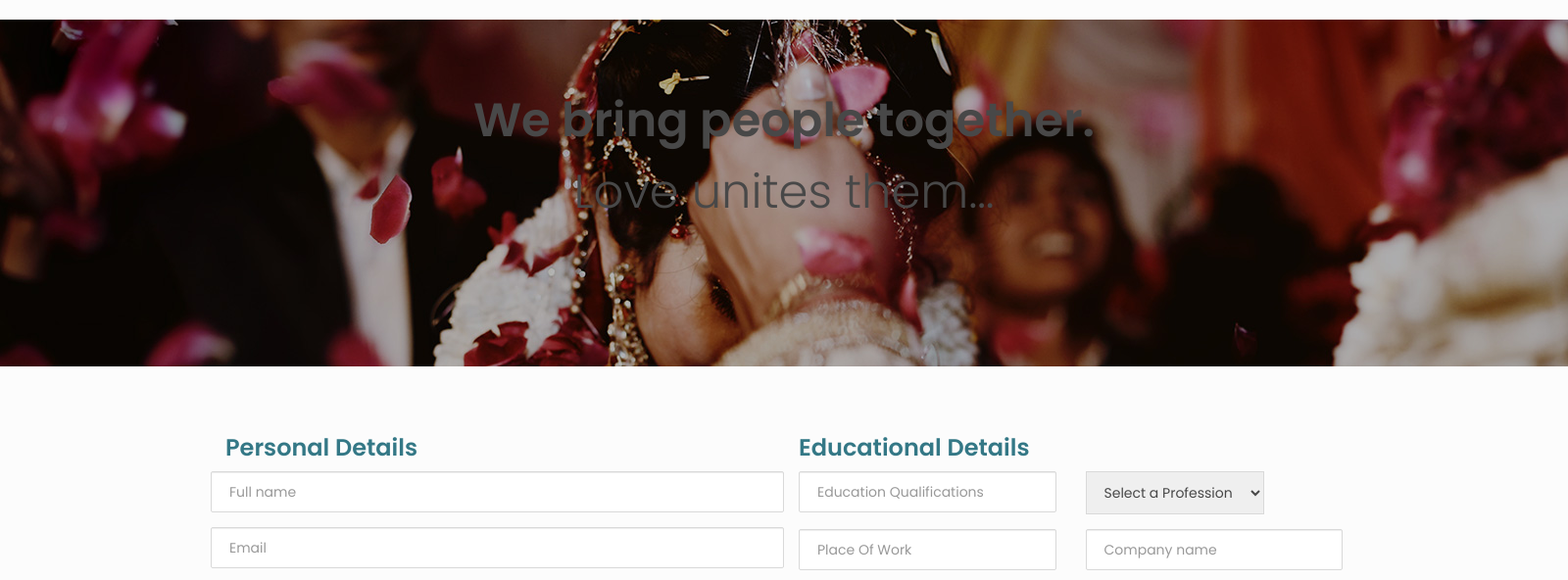
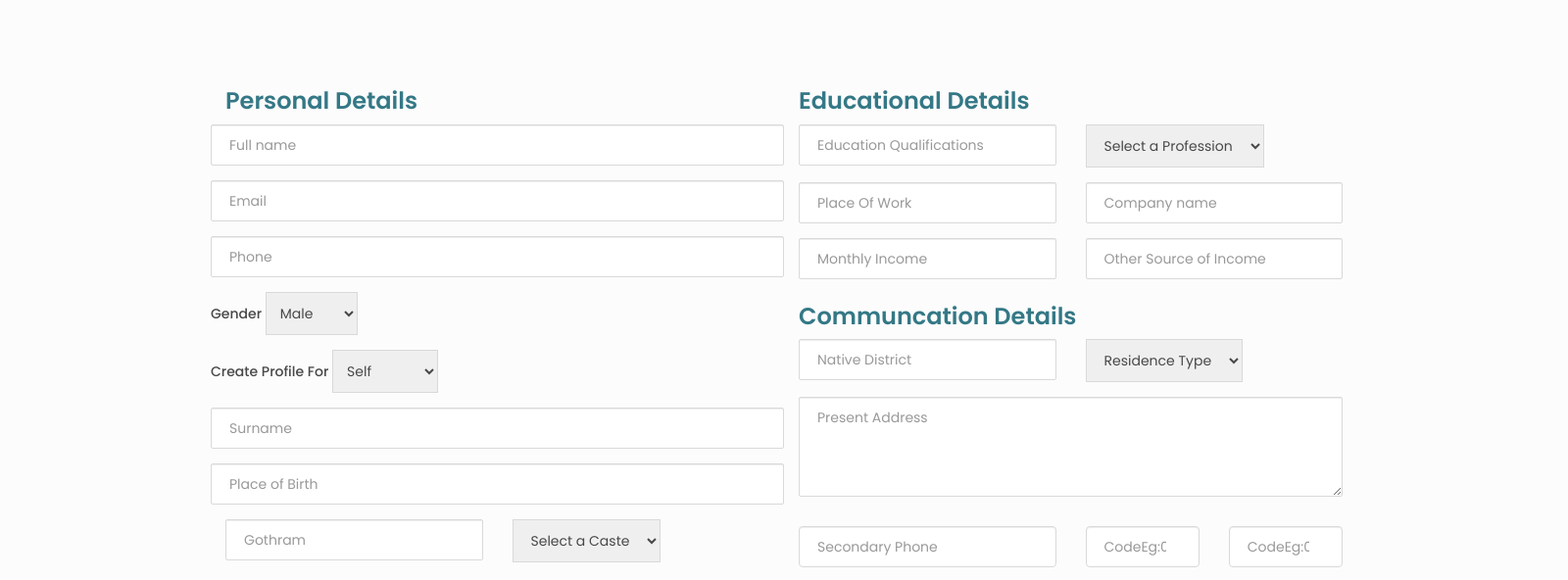
Before and after one commit to phanimunnangi/matrimony, a CodeIgniter app: page /database/register in a window 1600 px wide. Shown: the part 361-953 px from the top of the page at 98% size. Run offline with CodeIgniter, Linux system fonts and the light colour scheme; data comes from the database, SQL or seed files in the repository; some libraries are stand-ins or nearby versions.

Commit message:
Update editprofile.php

```diff
--- a/application/views/editprofile.php
+++ b/application/views/editprofile.php
@@ -3,22 +3,6 @@
 	color:red;
 }
 </style>
-<!-- Page Banner Starts -->
-		<div class="page-banner">
-        <!-- Banner Image Starts -->
-            <img src="<?php echo base_url(); ?>assets/images/banners/page-banners/page-banner-img1.jpg" alt="Image" class="img-fluid">
-        <!-- Banner Image Ends -->
-        <!-- Nested Container Starts -->
-            <div class="container px-md-0 text-white text-center d-none d-md-block" style="bottom:40%;">
-                <h2 class="text-weight-semi-bold">We bring people together.</h2>
-        		<h2 class="text-weight-light">Love unites them...</h2>
-            </div>
-        <!-- Nested Container Ends -->
-		</div>
-	<!-- Page Banner Ends -->
-	<!-- Profile Search Starts -->
-		<?php // $this->load->view('search');?>
-	<!-- Profile Search Ends -->
 	<!-- Main Container Starts -->
 		<?php $ses = $this->session->userdata(); ?>
 		<div class="main-container container px-md-0">
```
